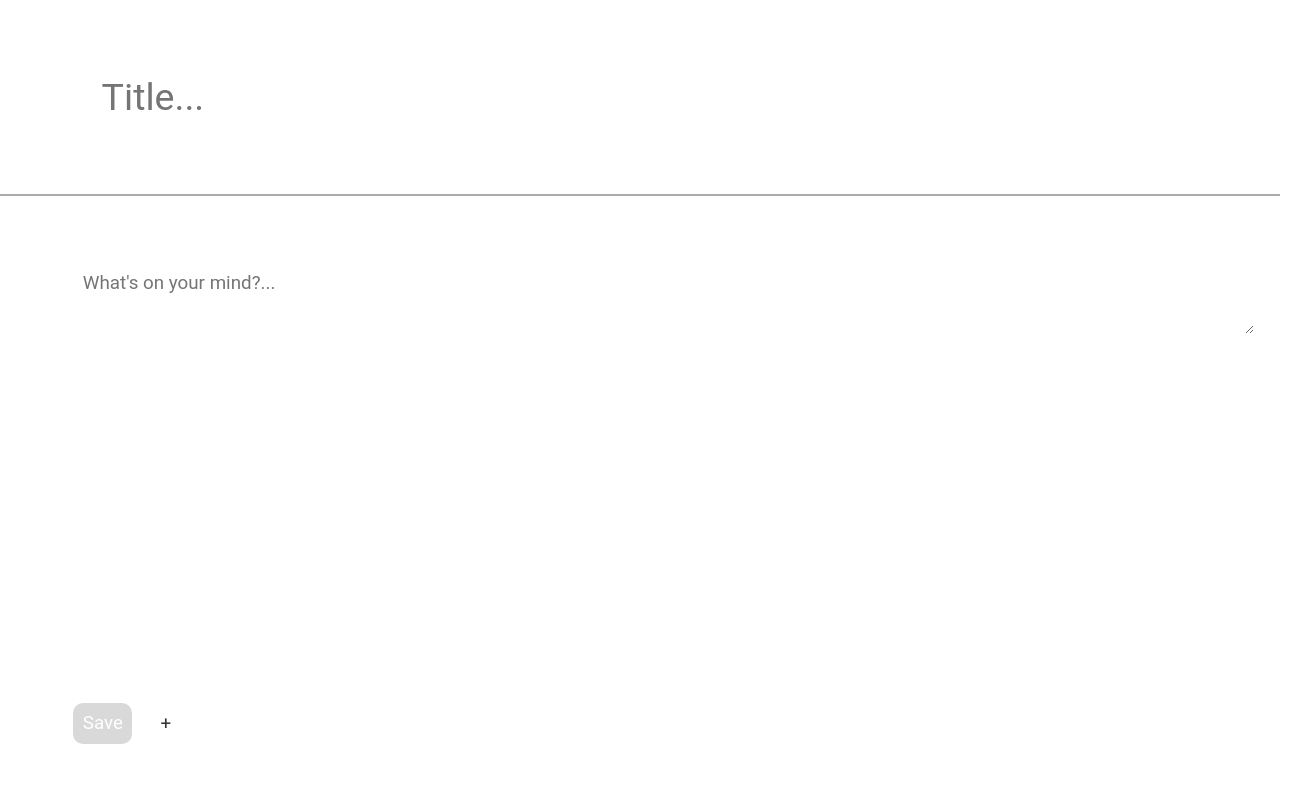
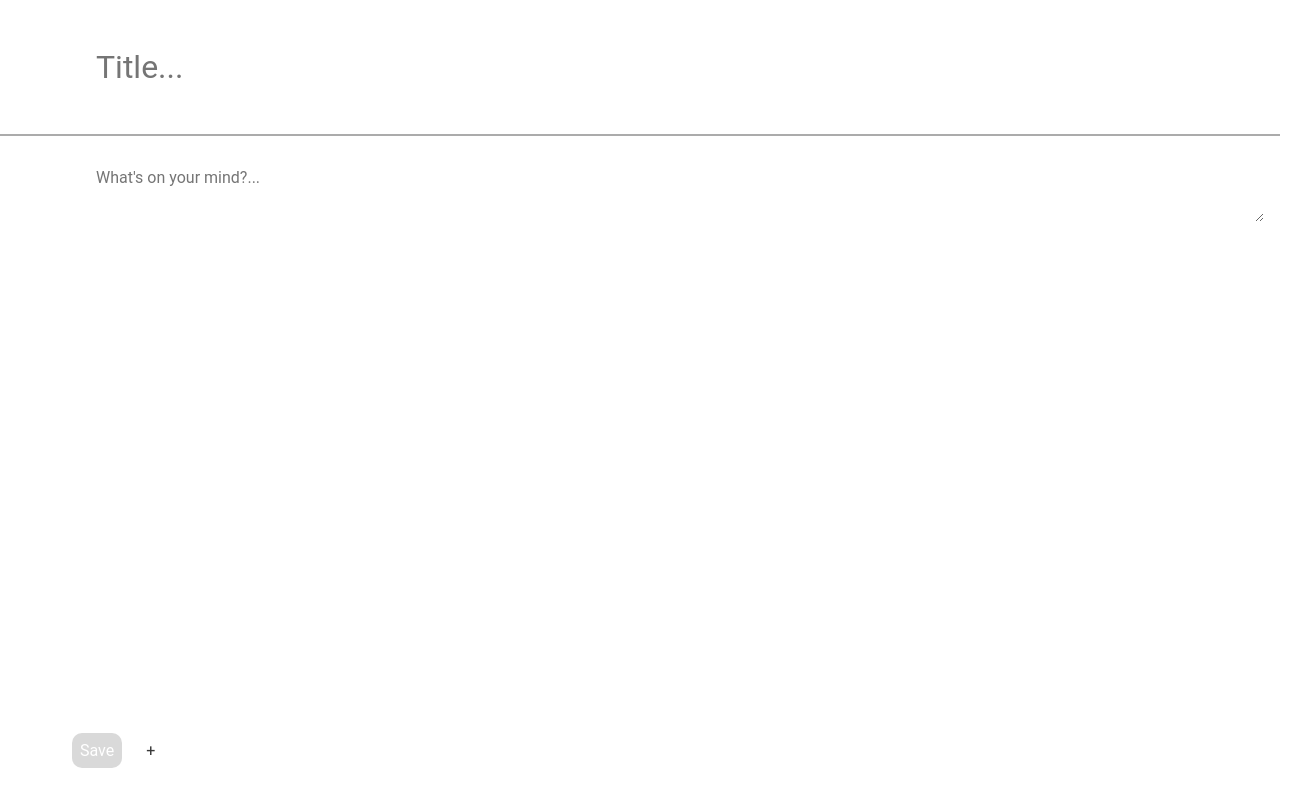
Before and after one commit to andresdhn/OneNote-lite, a React (Create React App) app: page / in a window 1280 px wide. Shown: the whole page, 1312 px wide, since content can reach past the window. Built offline with nearby package versions, Linux system fonts and the light colour scheme.

Commit message:
Styles changes

```diff
--- a/src/components/App.js
+++ b/src/components/App.js
@@ -71,6 +71,7 @@ class App extends Component {
                         <Button color="gray" onClick={this.handleSave}>
                             Save
                         </Button>
+                        {/* TODO:  Move Add and Delete functionality to the list component (Makes sense) */}
                         {this.state.editing && (
                             <Button color="blank" onClick={this.handleDelete}>
                                 <img
--- a/src/components/Note.js
+++ b/src/components/Note.js
@@ -2,7 +2,7 @@ import React from 'react'
 //
 const Note = props => (
     <div id="note">
-        <section id="header">
+        <section className="note__header">
             <div className="container">
                 <input
                     type="text"
@@ -13,7 +13,7 @@ const Note = props => (
                 />
             </div>
         </section>
-        <section id="body">
+        <section className="note__body">
             <div className="container">
                 <textarea
                     className="note__body"
--- a/src/styles/_base.scss
+++ b/src/styles/_base.scss
@@ -7,7 +7,7 @@
 body {
     font-family: 'Roboto', Arial, sans-serif;
     font-weight: 400;
-    font-size: calc(14px + 0.6vh);
+    font-size: calc(12px + 0.5vh);
     margin: 0;
     padding: 0;
     color: $color-text;
@@ -20,7 +20,7 @@ main {
 }
 
 section {
-    padding: 3em 0;
+    padding: 2em 0;
 }
 
 .container {
@@ -30,12 +30,8 @@ section {
     padding: 0 5%;
 }
 
-#header {
-    border-bottom: 2px solid rgba($color-gray, 0.5);
-}
-
 #footer {
     position: absolute;
+    bottom: 0;
     width: 100%;
-    bottom: 0;
 }
--- a/src/styles/components/Note.scss
+++ b/src/styles/components/Note.scss
@@ -1,4 +1,10 @@
 #note {
+    min-height: 700px;
+
+    .note__header {
+        border-bottom: 2px solid rgba($color-gray, 0.5);
+    }
+
     .note__title {
         display: block;
         min-width: 100px;
```
